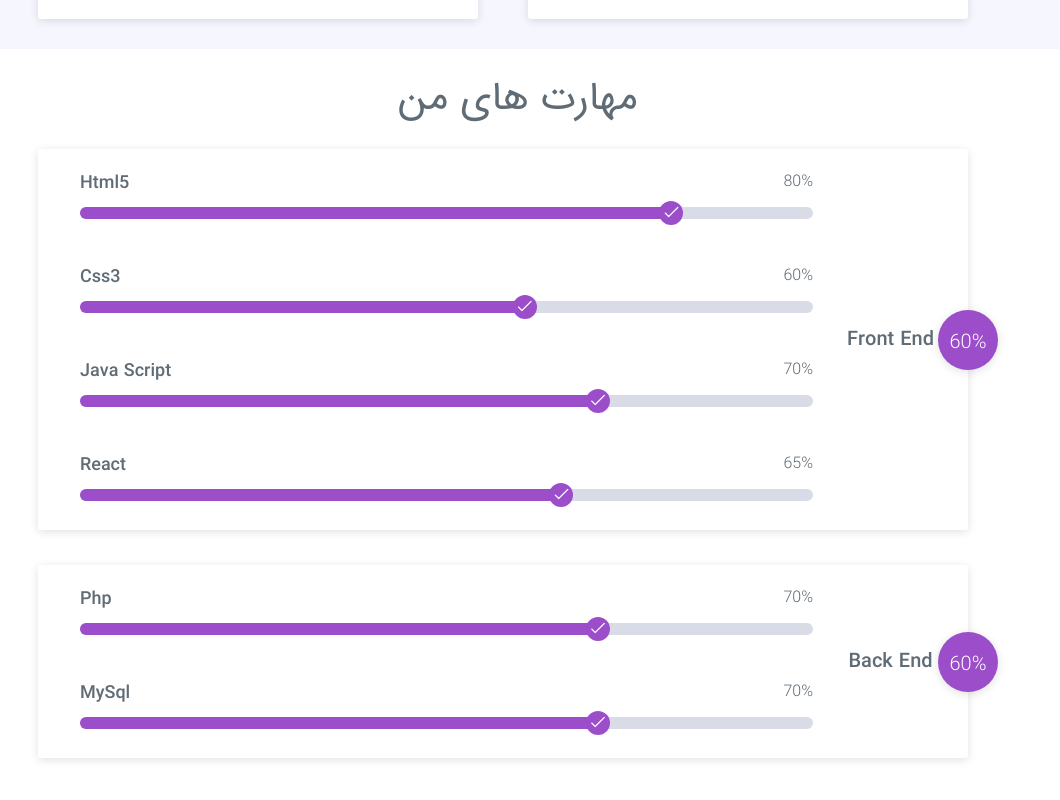
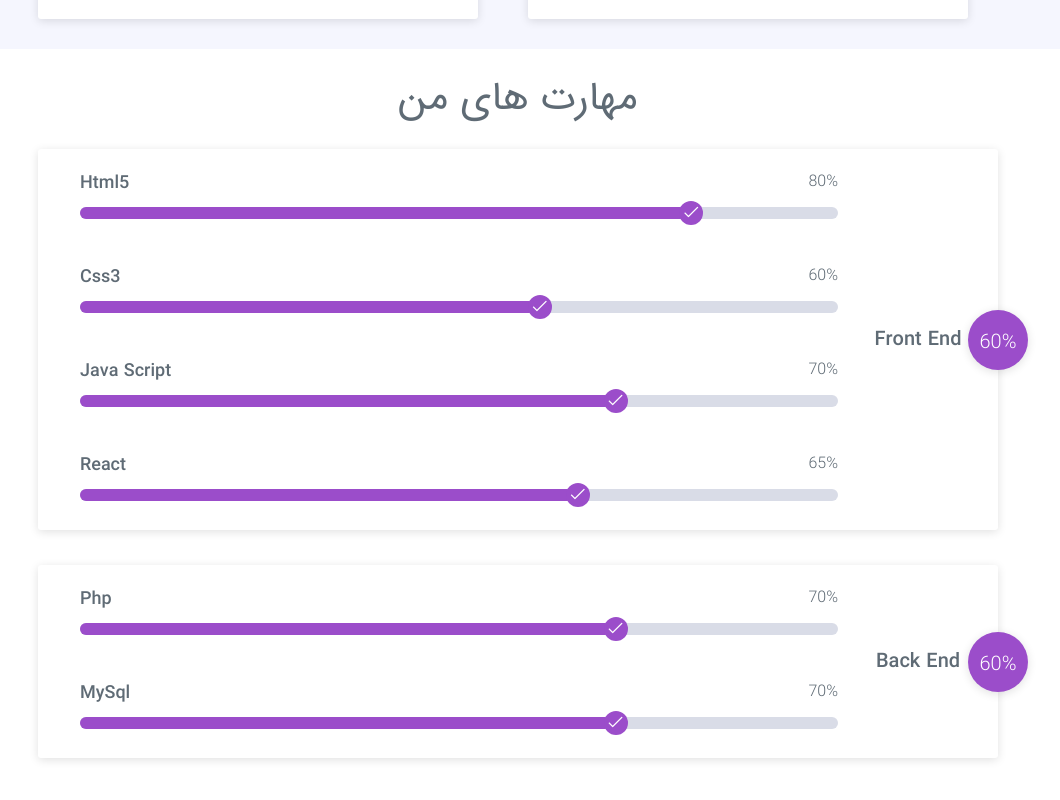
Before and after one commit to nerdpanda-ir/NerdPanda.Me, a React (Create React App) app: page / in a window 1280 px wide. Shown: the part 1961-2761 px from the top of the page, without its empty margins (122-1182 px from the left). Built offline with nearby package versions, Linux system fonts and the light colour scheme.

Commit message:
[file]{SkillGroup.css}-> remove trash codes !!!! and sort codes !!!!

```diff
--- a/src/css/Page/index/Main/Skill/SkillGroup/SkillGroup.css
+++ b/src/css/Page/index/Main/Skill/SkillGroup/SkillGroup.css
@@ -1,7 +1,4 @@
-#skill .container
-{
-    padding-right: 30px;
-}
+
 .skillGroup
 {
     height: auto;
```
